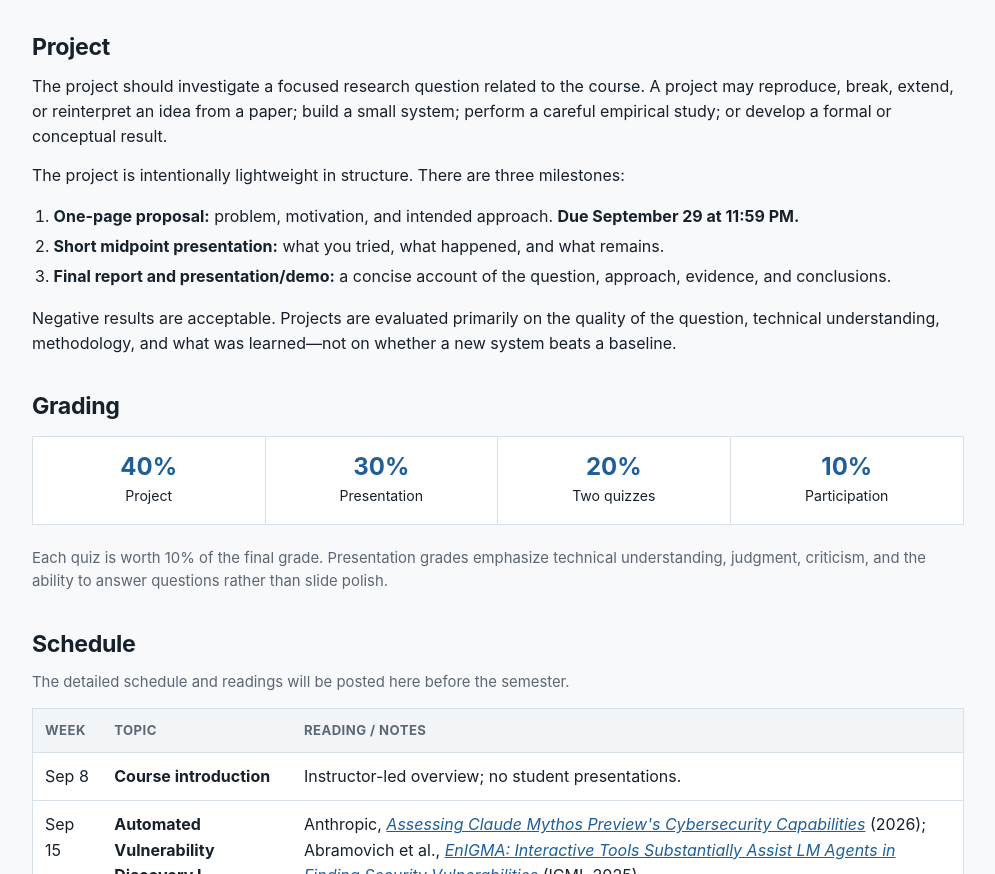
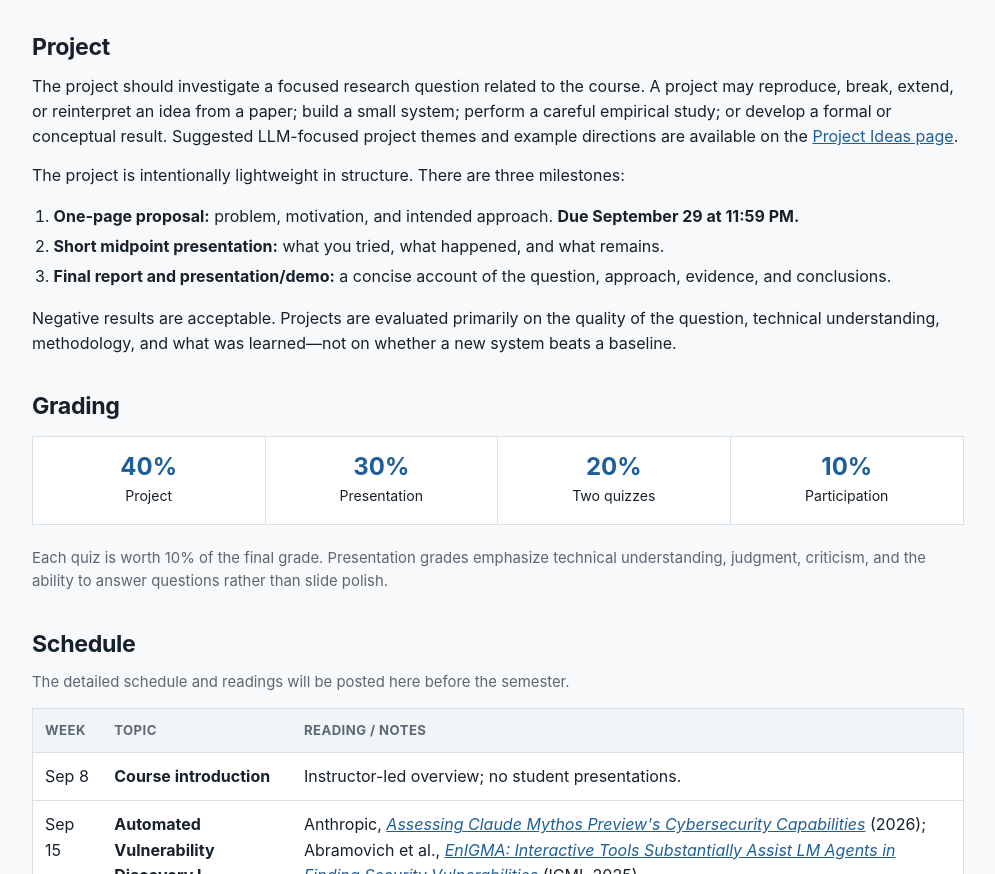
Before and after one commit to sj2754/advsec2026, a plain HTML site: page index.html in a window 1280 px wide. Shown: the part 2674-3548 px from the top of the page, without its empty margins (142-1137 px from the left). Drawn offline with Linux system fonts and the light colour scheme.

Commit message:
Update project description with LLM-focused themes
Added suggested LLM-focused project themes and example directions.

```diff
--- a/index.html
+++ b/index.html
@@ -337,7 +337,8 @@
       <p>
         The project should investigate a focused research question related to the course. A project may
         reproduce, break, extend, or reinterpret an idea from a paper; build a small system; perform a
-        careful empirical study; or develop a formal or conceptual result.
+        careful empirical study; or develop a formal or conceptual result. Suggested LLM-focused project
+        themes and example directions are available on the <a href="advanced_security_project_ideas_fall2026.html">Project Ideas page</a>.
       </p>
       <p>
         The project is intentionally lightweight in structure. There are three milestones:
```
